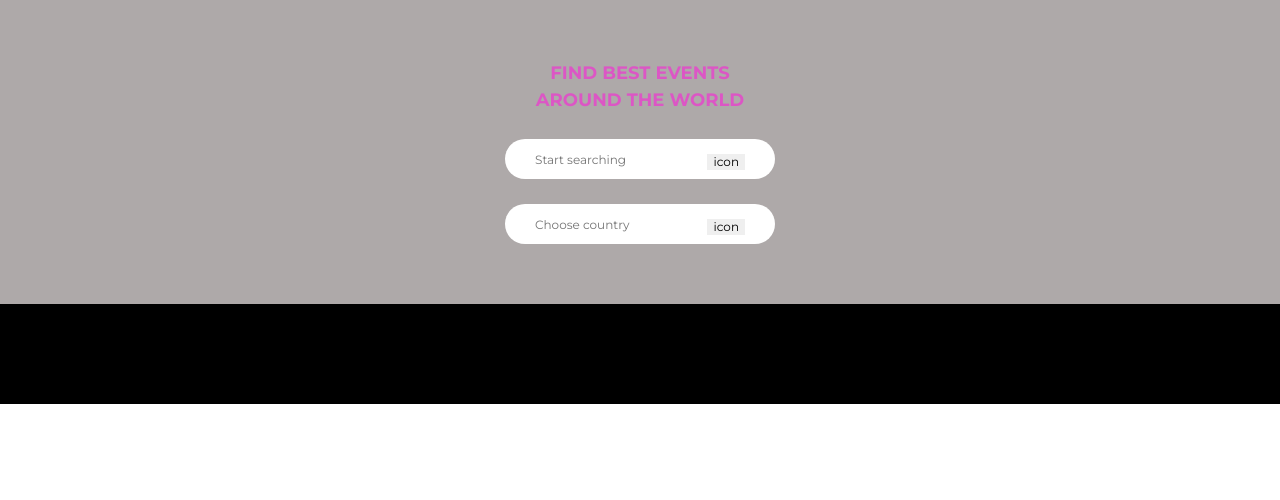
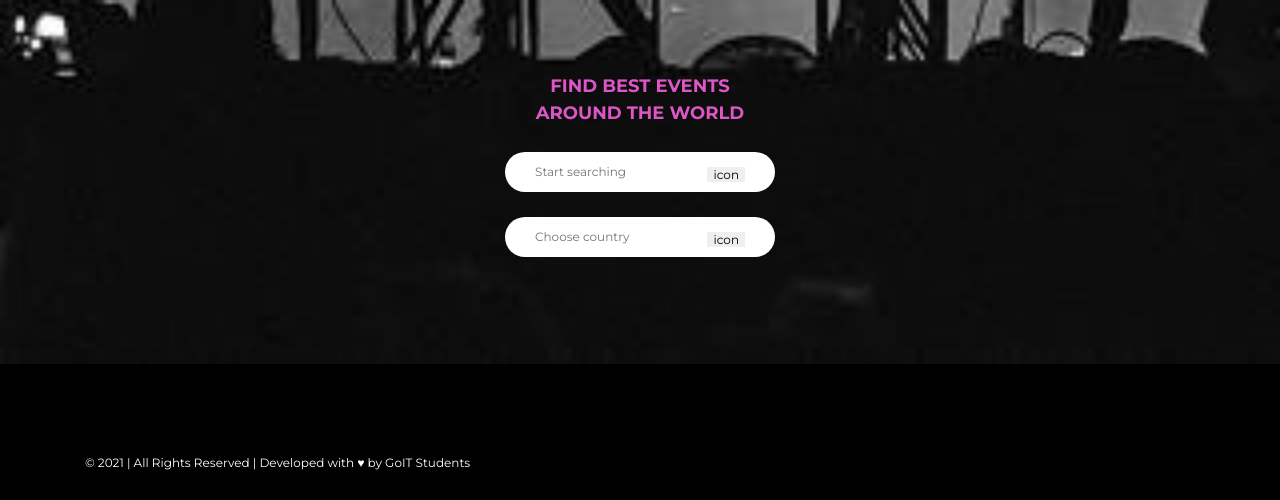
Before and after one commit to Andrii-Avramenko/events-project, a website built with Parcel: page src/index.html in a window 1280 px wide. Shown: the top 500 px of the page. Built offline with nearby package versions, Linux system fonts and the light colour scheme; no server answers.

Commit message:
фон для hero

```diff
--- a/src/partials/hero.html
+++ b/src/partials/hero.html
@@ -1,4 +1,7 @@
 <section class="hero">
+  <picture>
+    <img srcset="./images/hero/hero-bg-mob-1x.jpg 1x, ./images/hero/hero-bg-mob-2x.jpg 2x" src="./images/hero/hero-bg-mob-1x.jpg" class="hero-image" alt="">
+  </picture>
   <h1 class="hero-title">FIND BEST EVENTS AROUND THE WORLD</h1>
   <div class="hero-inputs">
     <form action="" class="search-form">
--- a/src/sass/_common.scss
+++ b/src/sass/_common.scss
@@ -25,6 +25,20 @@ body {
   line-height: 1.5;
   font-size: 12px;
   color: #fff;
-//   background-image: url(../images/bg-image.webp);
-  background-size: cover;
+  background-color: #000;
+
+
+
+//   &::before {
+//   content: "";
+//   position: fixed;
+//   max-height: 364px;
+//   width: 100%;
+//   inset: 0;
+//   background-image: url(../images/hero/hero-bg-mob-1x.jpg);
+//   background-size: cover;
+//   background-repeat: no-repeat;
+//   background-position: center bottom;
+//   z-index: -1;
+// }
 }
--- a/src/sass/components/__hero.scss
+++ b/src/sass/components/__hero.scss
@@ -10,9 +10,17 @@
   justify-content: center;
   align-items: center;
   height: 304px;
-  background-color: #aea9a9;
+  // background-color: #aea9a9;
 }
-
+.hero-image {
+  position: absolute;
+  top: 0;
+  left: 0;
+  object-fit: cover;
+  object-position: center bottom;
+  max-height: 364px;
+  z-index: -1;
+}
 .hero-title {
   color: $accent-color;
   font-weight: 700;
--- a/src/sass/components/__main.scss
+++ b/src/sass/components/__main.scss
@@ -1,6 +1,6 @@
-.main {
-  background-color: #000;
-}
+// .main {
+//   // background-color: #000;
+// }
 
 .main.no-results {
   img{
```
Also changed, not shown: src/images/hero/hero-bg-mob-1x.jpg (added), src/images/hero/hero-bg-mob-2x.jpg (added).
